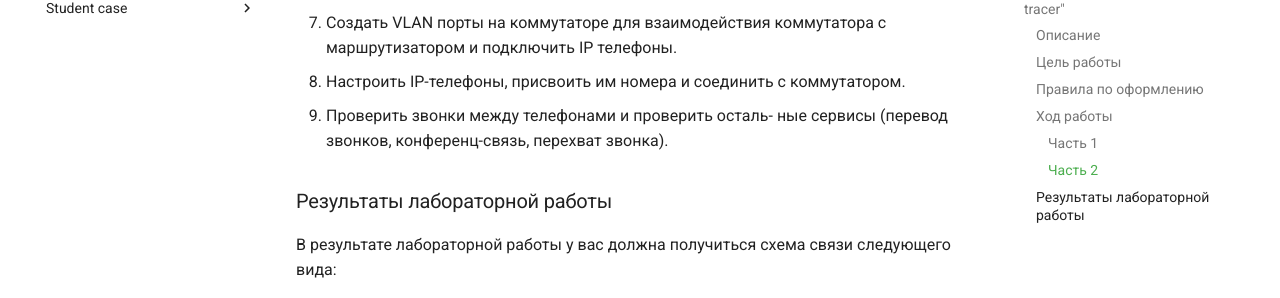
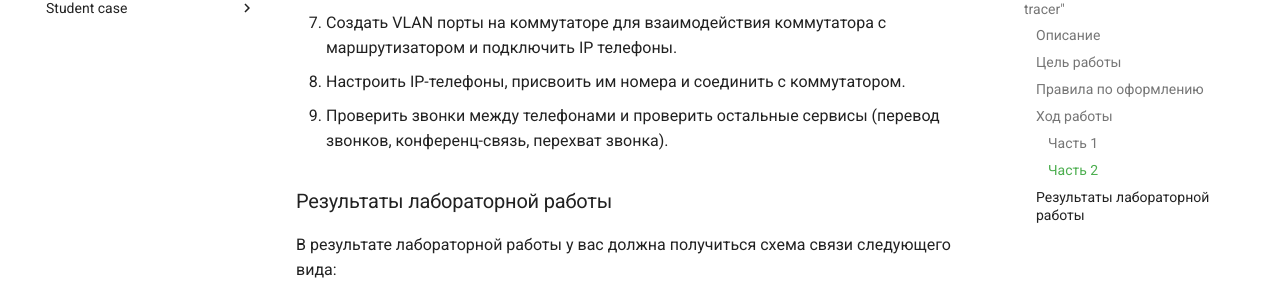
Before and after one commit to itmo-ict-faculty/ip-telephony, an MkDocs documentation site: the page built from docs/education/labs2023_2024/lab1/lab1.md, in a window 1280 px wide and 900 px high, scrolled down 1124 px. Shown: the part 154-452 px from the top of the window. Built offline with MkDocs 1.6.1 and Material for MkDocs 9.7.7, drawn with Linux system fonts in a browser that asks for light colours; comment, search, counter and statistics services are not loaded.

Commit message:
Update lab1.md

```diff
--- a/docs/education/labs2023_2024/lab1/lab1.md
+++ b/docs/education/labs2023_2024/lab1/lab1.md
@@ -29,7 +29,7 @@
 6. Настроить маршрутизацию сети.
 7. Создать VLAN порты на коммутаторе для взаимодействия коммутатора с маршрутизатором и подключить IP телефоны.
 8. Настроить IP-телефоны, присвоить им номера и соединить с коммутатором.
-9. Проверить звонки между телефонами и проверить осталь- ные сервисы (перевод звонков, конференц-связь, перехват звонка).
+9. Проверить звонки между телефонами и проверить остальные сервисы (перевод звонков, конференц-связь, перехват звонка).
 
 ### Результаты лабораторной работы
 В результате лабораторной работы у вас должна получиться схема связи следующего вида:
```
